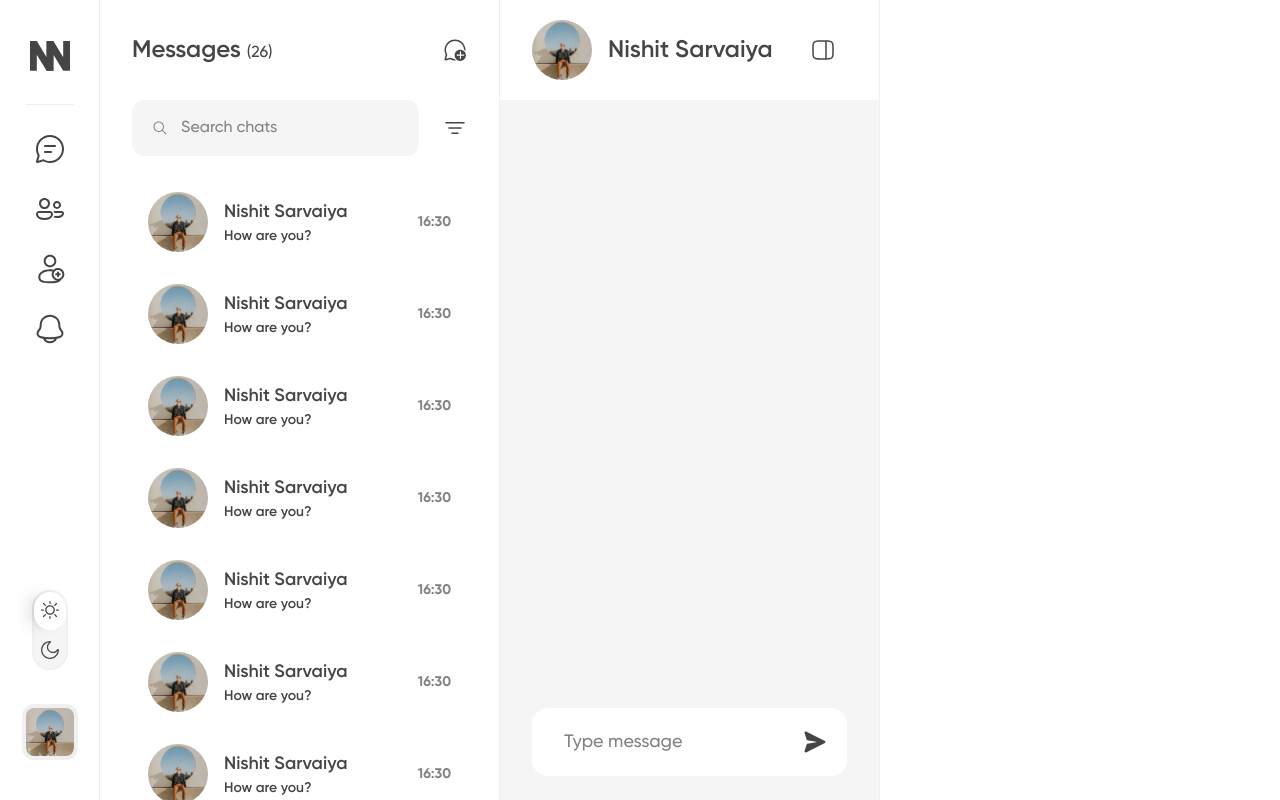
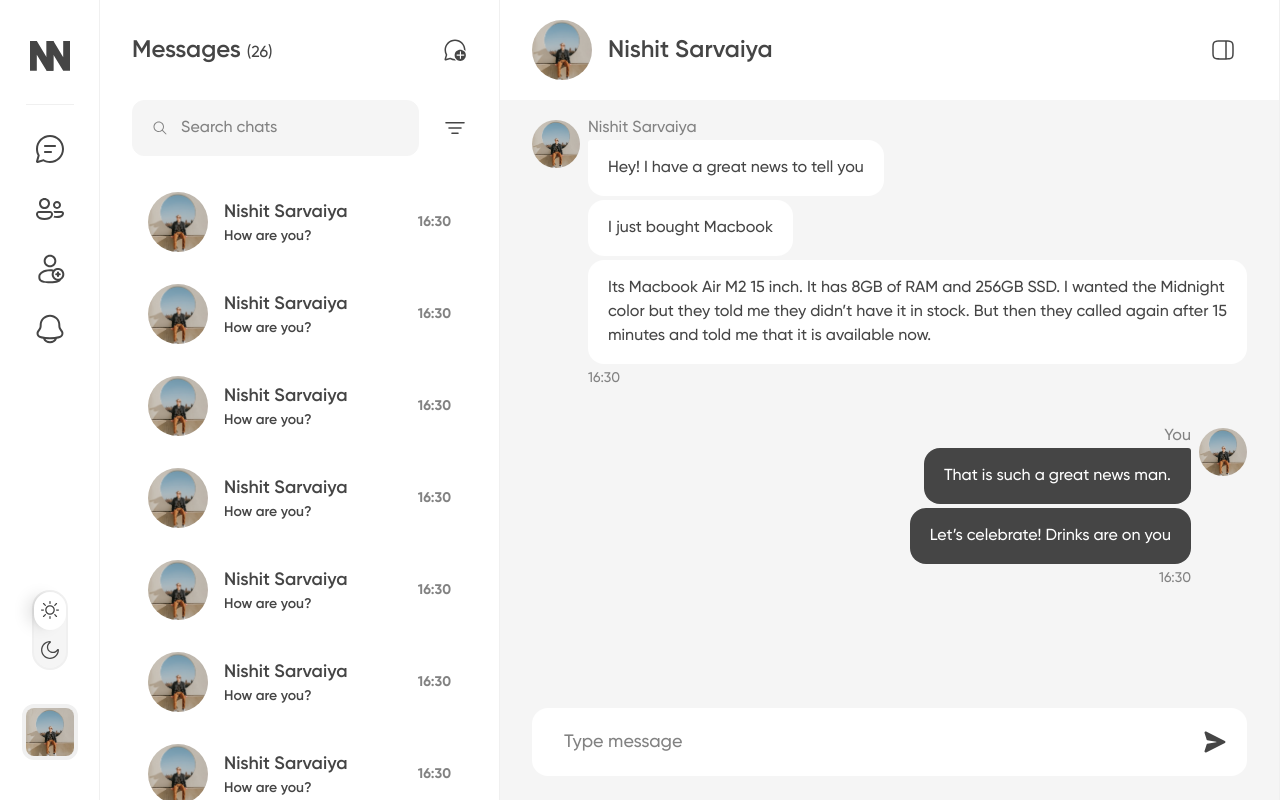
Before and after one commit to Nishitsarvaiya/nimble-nudge, a Next.js app: page / in a window 1280 px wide. Built offline with nearby package versions, Linux system fonts and the light colour scheme.

Commit message:
added chat layout

```diff
--- a/package.json
+++ b/package.json
@@ -10,6 +10,7 @@
 	},
 	"dependencies": {
 		"@next-auth/upstash-redis-adapter": "^3.0.4",
+		"@radix-ui/react-dialog": "^1.0.5",
 		"@radix-ui/react-dropdown-menu": "^2.0.6",
 		"@radix-ui/react-scroll-area": "^1.0.5",
 		"@radix-ui/react-slot": "^1.0.2",
--- a/src/app/(home)/layout.tsx
+++ b/src/app/(home)/layout.tsx
@@ -13,7 +13,6 @@ export default function layout({ children }: Props) {
 			<Sidebar />
 			<Listview />
 			<ChatLayout>{children}</ChatLayout>
-			<aside></aside>
 		</div>
 	);
 }
--- a/src/app/(home)/page.tsx
+++ b/src/app/(home)/page.tsx
@@ -1,6 +1,7 @@
 import ChatView from "@/components/ChatView";
 import { Icons } from "@/components/Icons";
 import { Button } from "@/components/ui/button";
+import { Sheet, SheetContent, SheetDescription, SheetHeader, SheetTitle, SheetTrigger } from "@/components/ui/sheet";
 import Image from "next/image";
 import { FC } from "react";
 
@@ -9,7 +10,7 @@ interface pageProps {}
 const Home: FC<pageProps> = ({}) => {
 	return (
 		<div className="h-screen bg-gray-500 relative">
-			<div className="h-[100px] w-full bg-background px-8 absolute top-0 left-0">
+			<div className="h-[100px] w-full bg-background px-8 absolute top-0 left-0 z-20">
 				<div className="h-full flex items-center justify-between">
 					<div className="flex items-center gap-4">
 						<div>
@@ -22,9 +23,58 @@ const Home: FC<pageProps> = ({}) => {
 						</div>
 					</div>
 					<div>
-						<Button variant="ghost" size="icon">
-							<Icons.sidebar className="w-6 h-6 fill-primary" />
-						</Button>
+						<Sheet>
+							<SheetTrigger asChild>
+								<Button variant="ghost" size="icon">
+									<Icons.sidebar className="w-6 h-6 fill-primary" />
+								</Button>
+							</SheetTrigger>
+							<SheetContent className="px-8">
+								<div className="h-full pt-[60px]">
+									<div className="px-14">
+										<div className="w-full aspect-square rounded-full overflow-hidden relative">
+											<Image
+												src="/profile-picture.jpg"
+												alt=""
+												fill
+												style={{ objectFit: "cover" }}
+											/>
+										</div>
+									</div>
+									<div className="text-center mt-5 mb-10">
+										<div className="text-xl font-semibold">Nishit Sarvaiya</div>
+										<div className="text-base font-medium text-muted-foreground">
+											nishitsarvaiiya@gmail.com
+										</div>
+									</div>
+									<div className="border-y py-5 space-y-10 mb-2">
+										<div className="group">
+											<div className="text-xs font-semibold text-muted-foreground uppercase mb-2">
+												Status
+											</div>
+											<div className="text-lg font-medium">Living my life one day at a time!</div>
+										</div>
+										<div className="group">
+											<div className="text-xs font-semibold text-muted-foreground uppercase mb-2">
+												Phone
+											</div>
+											<div className="text-lg font-medium">+91 88496 53474</div>
+										</div>
+										<div className="group">
+											<div className="text-xs font-semibold text-muted-foreground uppercase mb-2">
+												Date of Birth
+											</div>
+											<div className="text-lg font-medium">November 13, 1996</div>
+										</div>
+									</div>
+									<div className="flex justify-end">
+										<Button variant="secondary" size="sm">
+											Unfriend
+										</Button>
+									</div>
+								</div>
+							</SheetContent>
+						</Sheet>
 					</div>
 				</div>
 			</div>
--- a/src/app/globals.css
+++ b/src/app/globals.css
@@ -88,5 +88,5 @@
 .main-layout {
 	display: grid;
 	grid-template-areas: "sidebar listview content friendinfo";
-	grid-template-columns: 100px 400px 1fr 400px;
+	grid-template-columns: 100px 400px 1fr;
 }
--- a/src/components/ChatInput.tsx
+++ b/src/components/ChatInput.tsx
@@ -27,7 +27,7 @@ export default function ChatInput({}: Props) {
 	};
 
 	return (
-		<div className="absolute bottom-6 w-full px-8">
+		<div className="absolute bottom-6 w-full px-8 z-20">
 			<div className="relative">
 				<ReactTextareaAutosize
 					ref={textareaRef}
--- a/src/components/ChatView.tsx
+++ b/src/components/ChatView.tsx
@@ -1,3 +1,4 @@
+import Image from "next/image";
 import ChatInput from "./ChatInput";
 import { ScrollArea } from "./ui/scroll-area";
 
@@ -5,8 +6,73 @@ type Props = {};
 
 export default function ChatView({}: Props) {
 	return (
-		<div className="relative h-full">
-			<ScrollArea className="h-full"></ScrollArea>
+		<div className="relative z-[1]">
+			<ScrollArea className="h-screen">
+				<div className="h-full py-[120px]">
+					<div className="h-full px-8 flex flex-col gap-10">
+						<div className="group">
+							<div className="flex gap-2">
+								<div>
+									<div className="w-12 h-12 rounded-full overflow-hidden relative">
+										<Image src="/profile-picture.jpg" alt="" fill style={{ objectFit: "cover" }} />
+									</div>
+								</div>
+								<div className="flex-1 max-w-2xl">
+									<div className="text-base leading-none text-muted-foreground font-medium mb-1">
+										Nishit Sarvaiya
+									</div>
+									<div className="flex flex-col gap-1 items-start">
+										<div className="inline-block bg-primary-foreground px-5 py-4 rounded-2xl rounded-tl-[3px]">
+											<span className="text-base font-medium">
+												Hey! I have a great news to tell you
+											</span>
+										</div>
+										<div className="inline-block bg-primary-foreground px-5 py-4 rounded-2xl">
+											<span className="text-base font-medium">I just bought Macbook</span>
+										</div>
+										<div className="inline-block bg-primary-foreground px-5 py-4 rounded-2xl">
+											<span className="text-base font-medium">
+												Its Macbook Air M2 15 inch. It has 8GB of RAM and 256GB SSD. I wanted
+												the Midnight color but they told me they didn’t have it in stock. But
+												then they called again after 15 minutes and told me that it is available
+												now.
+											</span>
+										</div>
+									</div>
+									<div className="text-sm text-muted-foreground font-medium mt-1">16:30</div>
+								</div>
+							</div>
+						</div>
+						<div className="group">
+							<div className="flex gap-2 flex-row-reverse">
+								<div>
+									<div className="w-12 h-12 rounded-full overflow-hidden relative">
+										<Image src="/profile-picture.jpg" alt="" fill style={{ objectFit: "cover" }} />
+									</div>
+								</div>
+								<div className="flex-1 max-w-2xl flex flex-col items-end">
+									<div className="text-base leading-none text-muted-foreground font-medium mb-1">
+										You
+									</div>
+									<div className="flex flex-col gap-1 items-end">
+										<div className="inline-block bg-primary px-5 py-4 rounded-2xl rounded-tr-[3px]">
+											<span className="text-base text-primary-foreground font-medium">
+												That is such a great news man.
+											</span>
+										</div>
+										<div className="inline-block bg-primary px-5 py-4 rounded-2xl">
+											<span className="text-base text-primary-foreground font-medium">
+												Let’s celebrate! Drinks are on you
+											</span>
+										</div>
+									</div>
+									<div className="text-sm text-muted-foreground font-medium mt-1">16:30</div>
+								</div>
+							</div>
+						</div>
+					</div>
+				</div>
+			</ScrollArea>
 			<ChatInput />
 		</div>
 	);
--- a/src/components/ui/button.tsx
+++ b/src/components/ui/button.tsx
@@ -12,13 +12,13 @@ const buttonVariants = cva(
 				default: "bg-primary text-primary-foreground hover:bg-primary/90",
 				destructive: "bg-destructive text-destructive-foreground hover:bg-destructive/90",
 				outline: "border border-primary bg-background hover:bg-primary hover:text-primary-foreground",
-				secondary: "bg-secondary text-secondary-foreground hover:bg-secondary/80",
+				secondary: "bg-accent text-accent-foreground hover:bg-primary hover:text-primary-foreground",
 				ghost: "hover:bg-gray-500 hover:text-gray-foreground",
 				link: "text-primary underline-offset-4 hover:underline",
 			},
 			size: {
 				default: "h-10 px-4 py-2",
-				sm: "h-9 rounded-2xl px-3",
+				sm: "h-9 rounded-lg px-3 py-2",
 				lg: "h-11 rounded-2xl px-8",
 				icon: "p-3",
 			},
--- /dev/null
+++ b/src/components/ui/sheet.tsx
@@ -0,0 +1,110 @@
+"use client";
+
+import * as React from "react";
+import * as SheetPrimitive from "@radix-ui/react-dialog";
+import { cva, type VariantProps } from "class-variance-authority";
+import { X } from "lucide-react";
+
+import { cn } from "@/lib/utils";
+import { Button } from "./button";
+
+const Sheet = SheetPrimitive.Root;
+
+const SheetTrigger = SheetPrimitive.Trigger;
+
+const SheetClose = SheetPrimitive.Close;
+
+const SheetPortal = SheetPrimitive.Portal;
+
+const SheetOverlay = React.forwardRef<
+	React.ElementRef<typeof SheetPrimitive.Overlay>,
+	React.ComponentPropsWithoutRef<typeof SheetPrimitive.Overlay>
+>(({ className, ...props }, ref) => (
+	<SheetPrimitive.Overlay
+		className={cn(
+			"fixed inset-0 z-50 bg-primary/60 backdrop-blur-sm data-[state=open]:animate-in data-[state=closed]:animate-out data-[state=closed]:fade-out-0 data-[state=open]:fade-in-0",
+			className
+		)}
+		{...props}
+		ref={ref}
+	/>
+));
+SheetOverlay.displayName = SheetPrimitive.Overlay.displayName;
+
+const sheetVariants = cva(
+	"fixed z-50 gap-4 bg-background p-6 shadow-lg transition ease-in-out data-[state=open]:animate-in data-[state=closed]:animate-out data-[state=closed]:duration-300 data-[state=open]:duration-500",
+	{
+		variants: {
+			side: {
+				top: "inset-x-0 top-0 border-b data-[state=closed]:slide-out-to-top data-[state=open]:slide-in-from-top",
+				bottom: "inset-x-0 bottom-0 border-t data-[state=closed]:slide-out-to-bottom data-[state=open]:slide-in-from-bottom",
+				left: "inset-y-0 left-0 h-full w-3/4 border-r data-[state=closed]:slide-out-to-left data-[state=open]:slide-in-from-left sm:max-w-sm",
+				right: "inset-y-0 right-0 h-full w-3/4  border-l data-[state=closed]:slide-out-to-right data-[state=open]:slide-in-from-right sm:max-w-sm",
+			},
+		},
+		defaultVariants: {
+			side: "right",
+		},
+	}
+);
+
+interface SheetContentProps
+	extends React.ComponentPropsWithoutRef<typeof SheetPrimitive.Content>,
+		VariantProps<typeof sheetVariants> {}
+
+const SheetContent = React.forwardRef<React.ElementRef<typeof SheetPrimitive.Content>, SheetContentProps>(
+	({ side = "right", className, children, ...props }, ref) => (
+		<SheetPortal>
+			<SheetOverlay />
+			<SheetPrimitive.Content ref={ref} className={cn(sheetVariants({ side }), className)} {...props}>
+				{children}
+				<Button variant="ghost" size="icon" asChild>
+					<SheetPrimitive.Close className="absolute right-4 top-4">
+						<X className="h-5 w-5" />
+						<span className="sr-only">Close</span>
+					</SheetPrimitive.Close>
+				</Button>
+			</SheetPrimitive.Content>
+		</SheetPortal>
+	)
+);
+SheetContent.displayName = SheetPrimitive.Content.displayName;
+
+const SheetHeader = ({ className, ...props }: React.HTMLAttributes<HTMLDivElement>) => (
+	<div className={cn("flex flex-col space-y-2 text-center sm:text-left", className)} {...props} />
+);
+SheetHeader.displayName = "SheetHeader";
+
+const SheetFooter = ({ className, ...props }: React.HTMLAttributes<HTMLDivElement>) => (
+	<div className={cn("flex flex-col-reverse sm:flex-row sm:justify-end sm:space-x-2", className)} {...props} />
+);
+SheetFooter.displayName = "SheetFooter";
+
+const SheetTitle = React.forwardRef<
+	React.ElementRef<typeof SheetPrimitive.Title>,
+	React.ComponentPropsWithoutRef<typeof SheetPrimitive.Title>
+>(({ className, ...props }, ref) => (
+	<SheetPrimitive.Title ref={ref} className={cn("text-lg font-semibold text-foreground", className)} {...props} />
+));
+SheetTitle.displayName = SheetPrimitive.Title.displayName;
+
+const SheetDescription = React.forwardRef<
+	React.ElementRef<typeof SheetPrimitive.Description>,
+	React.ComponentPropsWithoutRef<typeof SheetPrimitive.Description>
+>(({ className, ...props }, ref) => (
+	<SheetPrimitive.Description ref={ref} className={cn("text-sm text-muted-foreground", className)} {...props} />
+));
+SheetDescription.displayName = SheetPrimitive.Description.displayName;
+
+export {
+	Sheet,
+	SheetPortal,
+	SheetOverlay,
+	SheetTrigger,
+	SheetClose,
+	SheetContent,
+	SheetHeader,
+	SheetFooter,
+	SheetTitle,
+	SheetDescription,
+};
```
Also changed, not shown: 1 other file (tests, documents, lock files or other folders).
